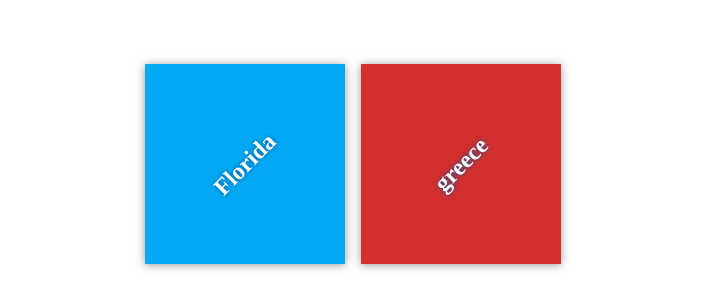
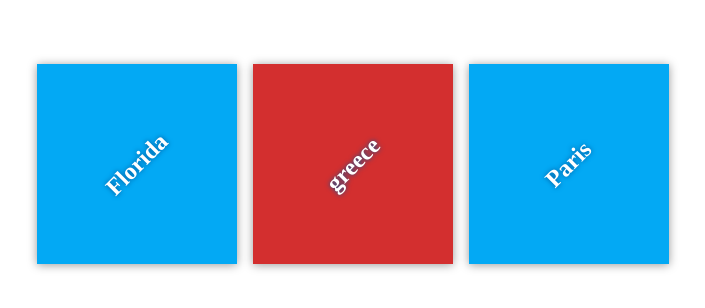
Before and after one commit to manarAS/my-travel-plans, a plain HTML site: page index.html in a window 1280 px wide. Shown: the part 236-544 px from the top of the page, without its empty margins (287-992 px from the left). Drawn offline with Linux system fonts and the light colour scheme.

Commit message:
Adding Paris to destination

```diff
--- a/index.html
+++ b/index.html
@@ -17,6 +17,9 @@
             <div class="destination" id="greece">
                 <h2>greece</h2>
             </div>
+              <div class="destination" id="Paris">
+                <h2>Paris</h2>
+            </div>
         </div>
     </div>
 
```
